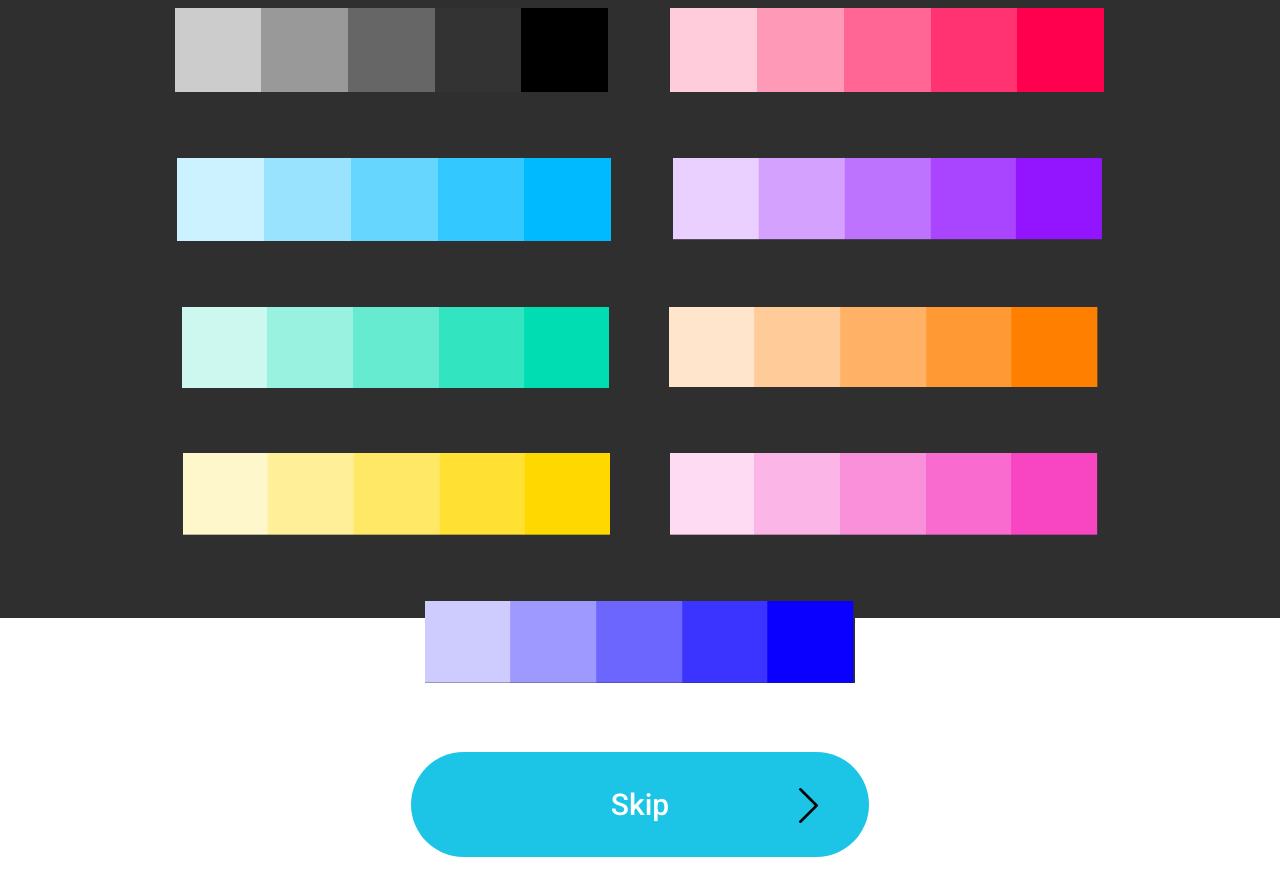
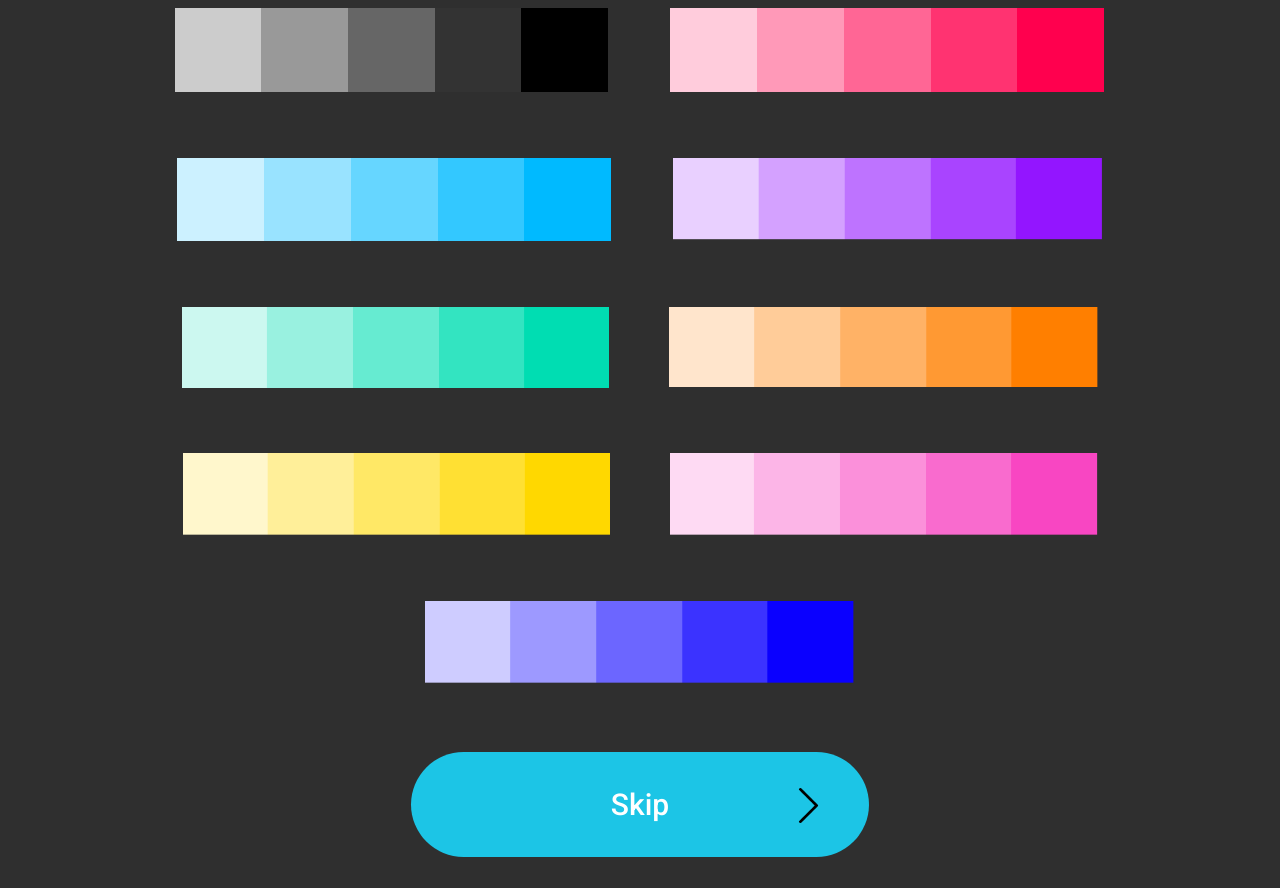
Before and after one commit to Nikita17-cod/fh, a website: page index2.html in a window 1280 px wide. Shown: the part 182-1070 px from the top of the page. Before the commit the page ends 1039 px from the top, so only its background shows below. Drawn offline with nearby package versions, Linux system fonts and the light colour scheme.

Commit message:
23.05.2021 2

```diff
--- a/assets/scss/all.scss
+++ b/assets/scss/all.scss
@@ -7,8 +7,9 @@ body {
 }
 
 .background {
-    height: 100vh;
+    // height: 800px;
     background-color: #2F2F2F;
+    background-size: 100%;
 }
 
 .wrapper {
@@ -202,6 +203,7 @@ body {
     margin: 30px;
 }
 
-.section__bottom {
-    margin-top: 70px;
+.section__button {
+    height: 100px;
+    padding-top: 70px;
 }
--- a/index2.html
+++ b/index2.html
@@ -41,9 +41,9 @@
                 <a href="#"><img class="color" src="assets/img/9.png"></img>
                 </a>
             </div>
-            <section class="section__bottom">
+            <div class="section__button">
                 <a class="button__second" href="index.html">Skip<img class="arr__right--second" src="assets/img/next.png" alt="arr"></a>
-            </section>
+            </div>
         </section>
     </div>
 
```
Also changed, not shown: assets/css/style.css.
